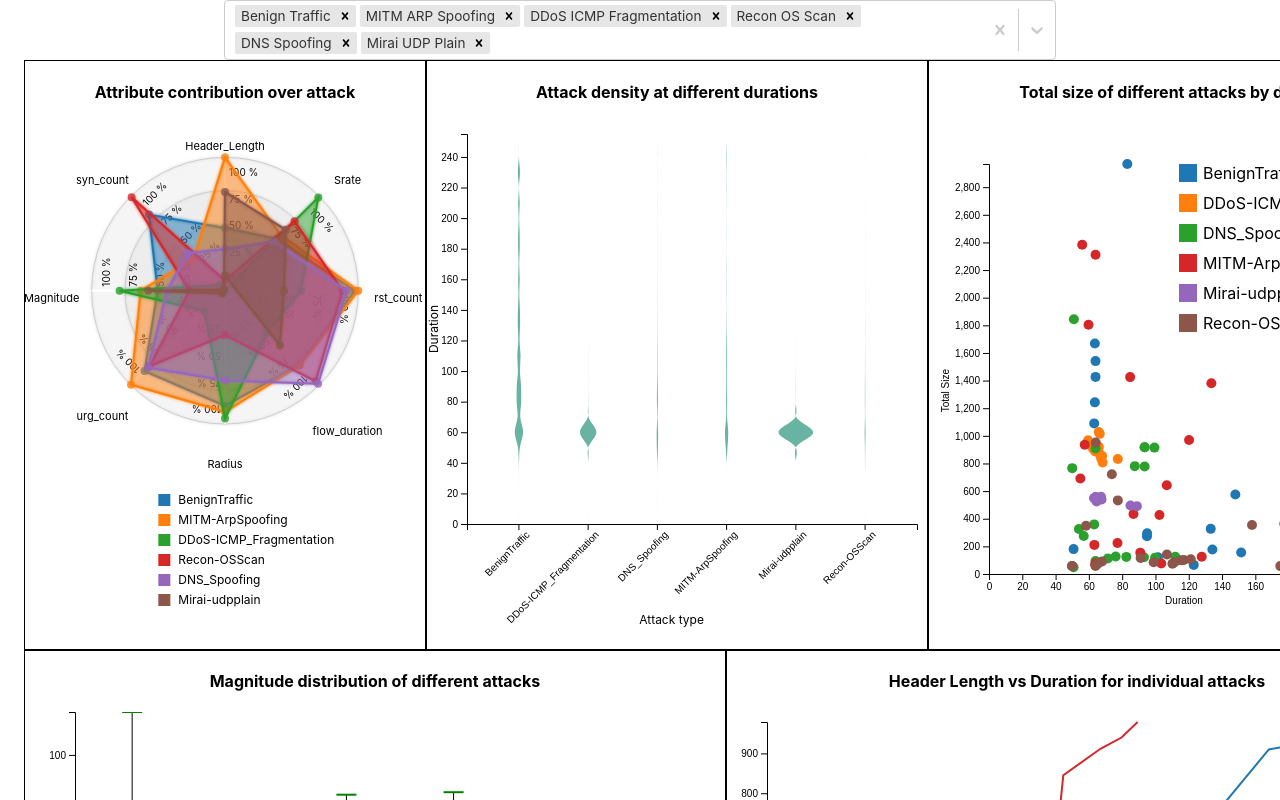
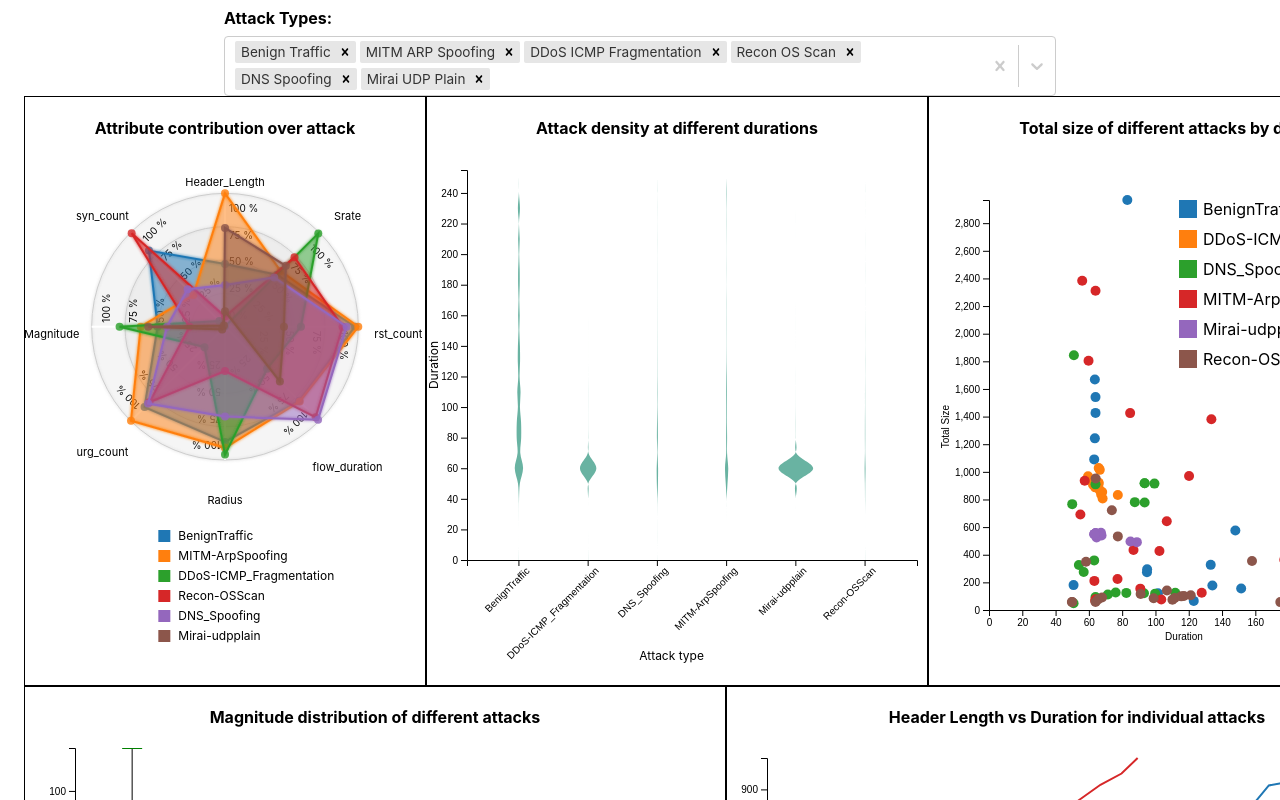
Before and after one commit to Chintan45/Viz-IOT, a React (Create React App) app: page / in a window 1280 px wide. Shown: the top 800 px of the page. Built offline with nearby package versions, Linux system fonts and the light colour scheme.

Commit message:
Added label and placeholder for attack filter

```diff
--- a/src/App.js
+++ b/src/App.js
@@ -16,7 +16,7 @@ function App() {
     { value: "Recon-OSScan", label: "Recon OS Scan" },
     { value: "DNS_Spoofing", label: "DNS Spoofing" },
     // { value: "VulnerabilityScan", label: "Vulnerability Scan" },
-    { value: "Mirai-udpplain", label: "Mirai UDP Plain" }
+    { value: "Mirai-udpplain", label: "Mirai UDP Plain" },
   ];
 
   const [selectedAttacks, setSelectedAttacks] = useState(attackOptions);
@@ -121,8 +121,12 @@ function App() {
           }}
         >
           <div style={{ width: "65%" }}>
+            <h4 style={{ margin: "0.5rem 0", textAlign: "start" }}>
+              Attack Types:
+            </h4>
             <Select
               isMulti
+              placeholder="Type or Select and attack type"
               options={attackOptions}
               onChange={handleAttackChange}
               value={selectedAttacks}
```
